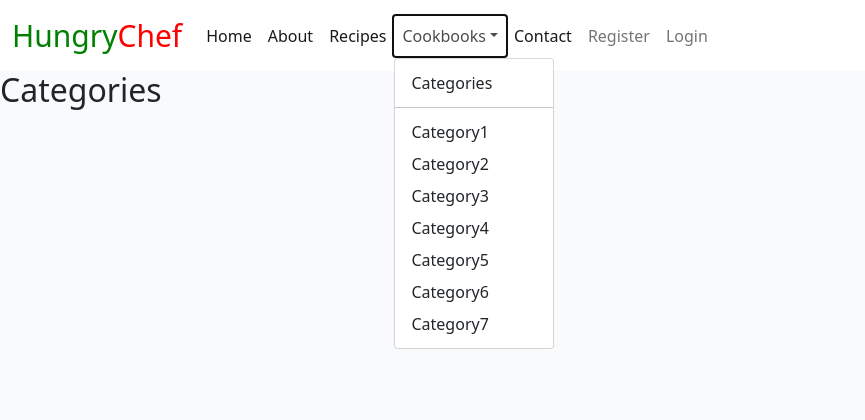
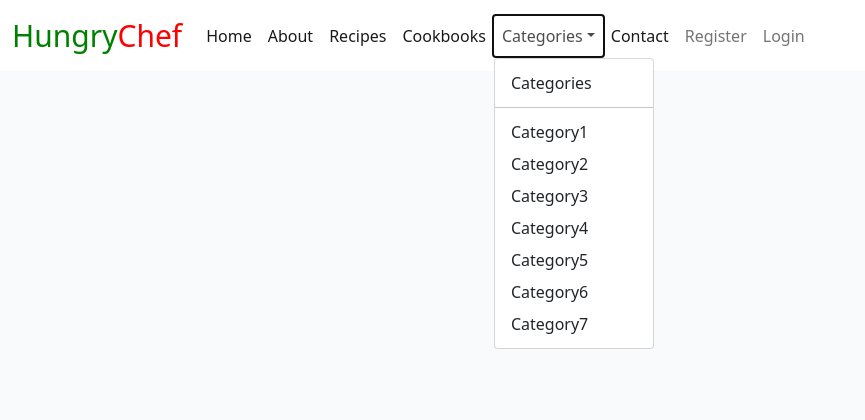
Before and after one commit to Carvu94/CI-PP4-Recipes-Blog, a Django app: template templates/categories.html in a window 1280 px wide, after a click on "Categories". Shown: the top 420 px of the page, without its empty margins (0-865 px from the left). Run offline with Django 3.2, Linux system fonts and the light colour scheme; the template is opened without the code that fills it, so the values that code supplies are empty.

Commit message:
connect categories.html, display content and edit css

```diff
--- a/blog/urls.py
+++ b/blog/urls.py
@@ -4,5 +4,6 @@ from django.urls import path
 
 urlpatterns = [
     path('', views.RecipeList.as_view(), name='home'),
+    path('categories/', views.CategoriesList.as_view(), name="categories"),
     path('<slug:slug>/', views.RecipeDetail.as_view(), name='recipe_detail'),
  ]
--- a/hungrychef/urls.py
+++ b/hungrychef/urls.py
@@ -19,5 +19,5 @@ from django.urls import path, include
 urlpatterns = [
     path('admin/', admin.site.urls),
     path('summernote/', include('django_summernote.urls')),
-    path('', include('blog.urls'), name='blog-urls')
+    path('', include('blog.urls'), name='blog-urls'),
 ]
--- a/static/css/style.css
+++ b/static/css/style.css
@@ -152,3 +152,16 @@ body {
     background: transparent;
     border: none;
 }
+
+/* Categories page */
+
+.categories-cont {
+    max-width: 50%;
+    display: inline-table;
+}
+
+.category-title {
+    text-align: center;
+    align-items: center;
+    display: grid;
+}
--- a/templates/base.html
+++ b/templates/base.html
@@ -42,10 +42,13 @@
                     <li class="nav-item">
                         <a class="nav-link active" href="#">Recipes</a>
                     </li>
+                    <li class="nav-item">
+                        <a class="nav-link active" href="#">Cookbooks</a>
+                    </li>
                     <li class="nav-item dropdown">
-                        <a class="nav-link dropdown-toggle" href="#" id="navbarDropdown" role="button" data-bs-toggle="dropdown" aria-expanded="false">Cookbooks</a>
+                        <a class="nav-link dropdown-toggle" href="{% url 'categories' %}" id="navbarDropdown" role="button" data-bs-toggle="dropdown" aria-expanded="false">Categories</a>
                         <ul class="dropdown-menu" aria-labelledby="navbarDropdown">
-                            <li><a class="dropdown-item" href="#">Categories</a></li>
+                            <li><a class="dropdown-item" href="{% url 'categories' %}">Categories</a></li>
                             <li><hr class="dropdown-divider"></li>
                             <li><a class="dropdown-item" href="#">Category1</a></li>
                             <li><a class="dropdown-item" href="#">Category2</a></li>
--- a/templates/categories.html
+++ b/templates/categories.html
@@ -1,25 +1,19 @@
 {% extends "base.html" %}
 
 {% block content %}
-
-    <h2 class="title">Categories</h2>
-    <div class="container box-shadow">
-        <div class="row">
-            {% for category in categories_list %}
-            <div class="col-md-4">
-                <a href="{% url 'categories_posts' category.title %}" aria-label="Go to the category post page">
-                    <div class="content-img">
-                        <div class="overlay"></div>
-                        <img src="{{ category.category_image.url}}"
-                        alt=" {{ category.title }} Image">
-                        <div class="content-categorie content-categorie-center">
-                            <h3>{{ category.title}}</h3>
-                        </div>
-                    </div>
-                </a>
+    {% for category in object_list %}
+    <div class="container-lg categories-cont row">
+        <div class="card bg-dark text-white">
+            {% if 'placeholder' in category.category_image.url %}
+            <img src="https://codeinstitute.s3.amazonaws.com/fullstack/blog/default.jpg" class="card-img" alt="...">
+            {% else %}
+            <img src="{{ category.category_image.url }}" class="card-img" alt="...">
+            {% endif %}
+            <div class="card-img-overlay category-title">
+                <h5 class="card-title">{{ category.title }}</h5>
             </div>
-            {% endfor %}
         </div>
     </div>
+    {% endfor %}
 
 {% endblock %}
--- a/templates/index.html
+++ b/templates/index.html
@@ -16,7 +16,7 @@
                                 {% if "placeholder" in recipe.featured_image.url %}
                                 <img class="card-img-top" src="https://codeinstitute.s3.amazonaws.com/fullstack/blog/default.jpg">
                                 {% else %}
-                                <img class="card-img-top" src=" {{ post.featured_image.url }}">
+                                <img class="card-img-top" src=" {{ recipe.featured_image.url }}">
                                 {% endif %}
                                 <div class="image-flash">
                                     <p class="author">Author: {{ recipe.author }}</p>
--- a/templates/recipe_detail.html
+++ b/templates/recipe_detail.html
@@ -1,7 +1,7 @@
 {% extends 'base.html' %} {% block content %}
 
 <div class="masthead">
-    <div class="container">
+    <div class="row">
         <div class="row g-0">
             <div class="col-md-6 masthead-text">
                 <!-- Recipe title -->
```
Also changed, not shown: blog/views.py (+12 -2 lines).
